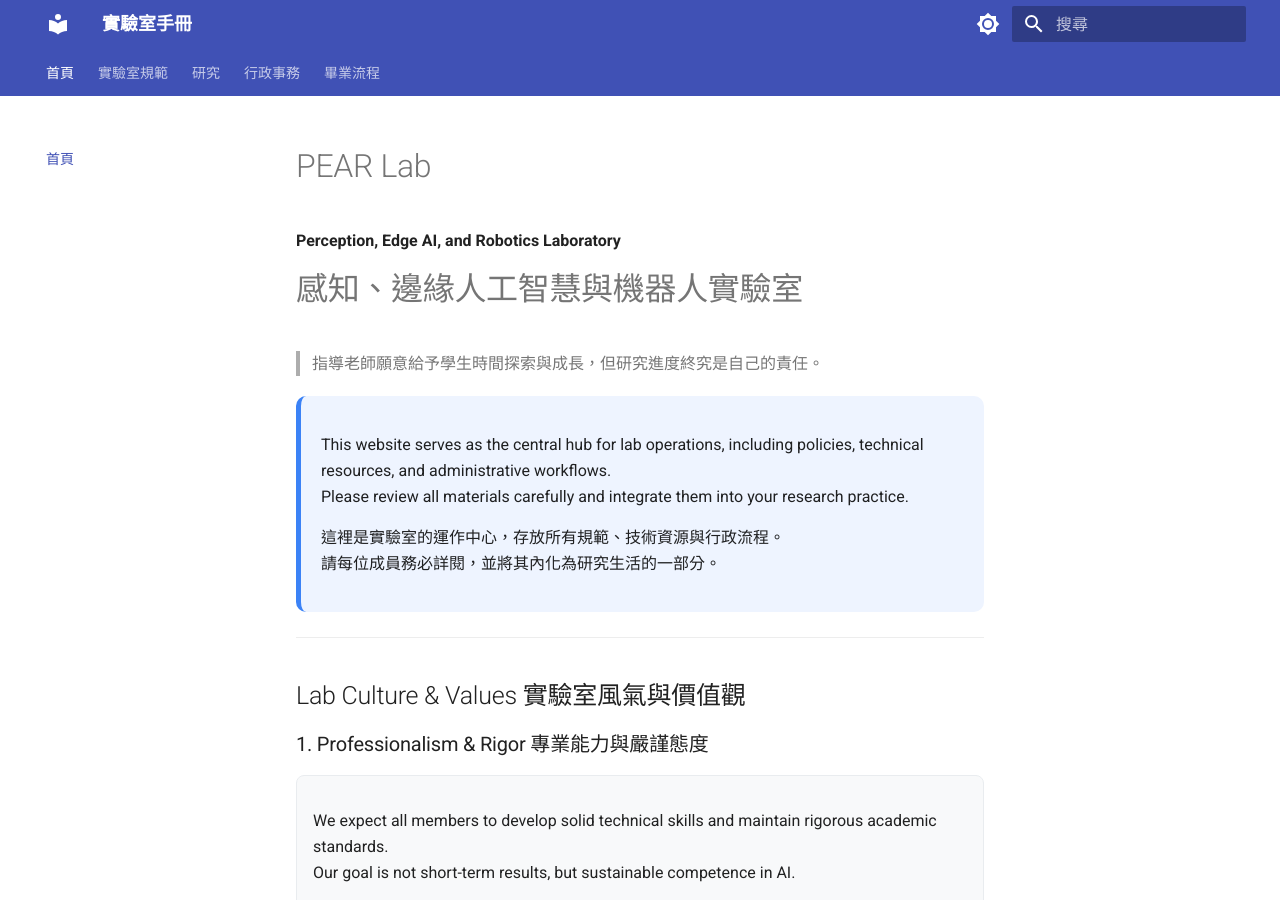
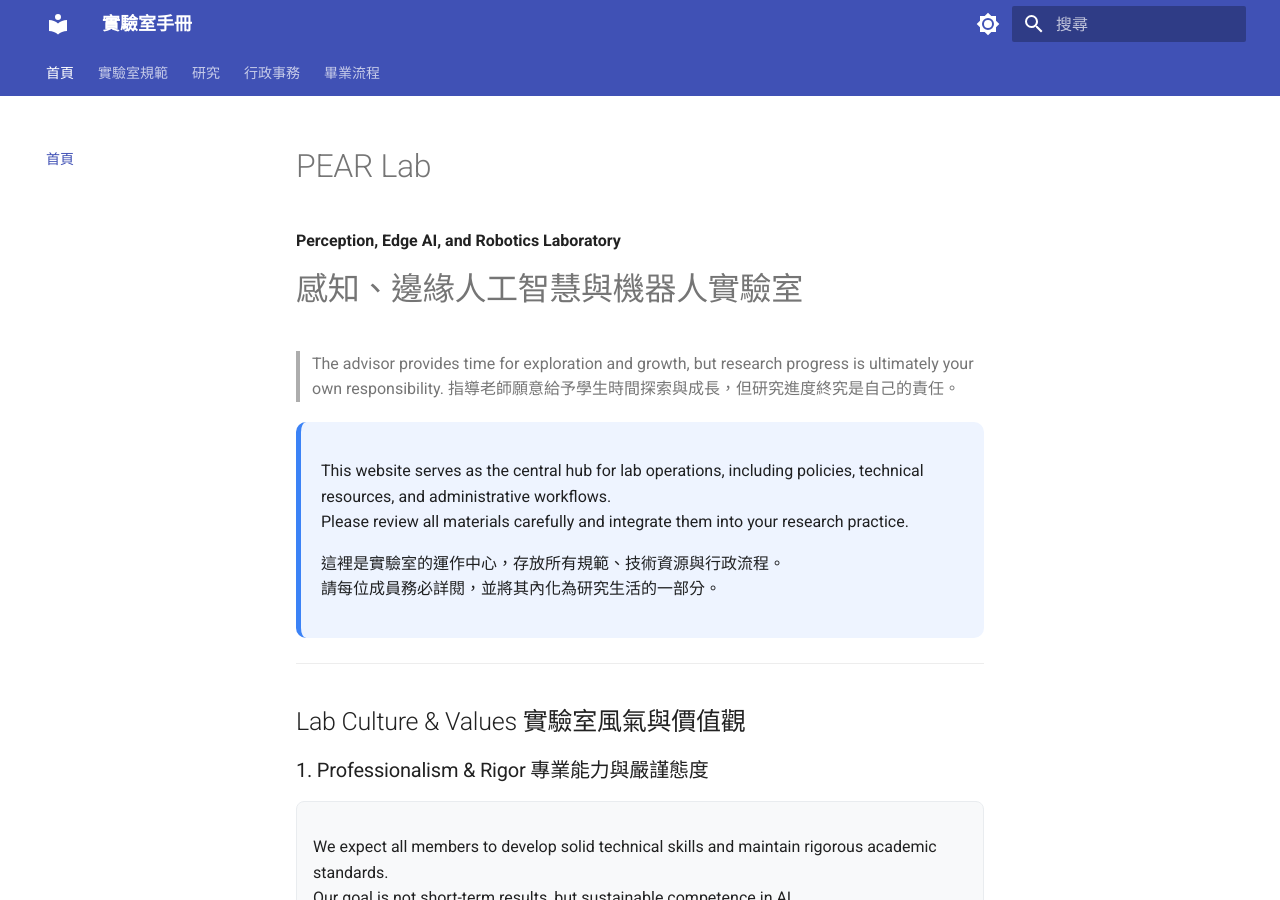
Before and after one commit to Ewz9/lab_handbook, an MkDocs documentation site: the page built from docs/index.md, in a window 1280 px wide and 900 px high. Built offline with MkDocs 1.6.1 and Material for MkDocs 9.7.7, drawn with Linux system fonts in a browser that asks for light colours.

Commit message:
Update index.md

```diff
--- a/docs/index.md
+++ b/docs/index.md
@@ -3,6 +3,7 @@
 
 # 感知、邊緣人工智慧與機器人實驗室
 
+> The advisor provides time for exploration and growth, but research progress is ultimately your own responsibility.
 > 指導老師願意給予學生時間探索與成長，但研究進度終究是自己的責任。
 
 <div style="background-color:#eef4ff; padding:20px; border-radius:10px; margin:20px 0; border-left:5px solid #3b82f6;">
```
